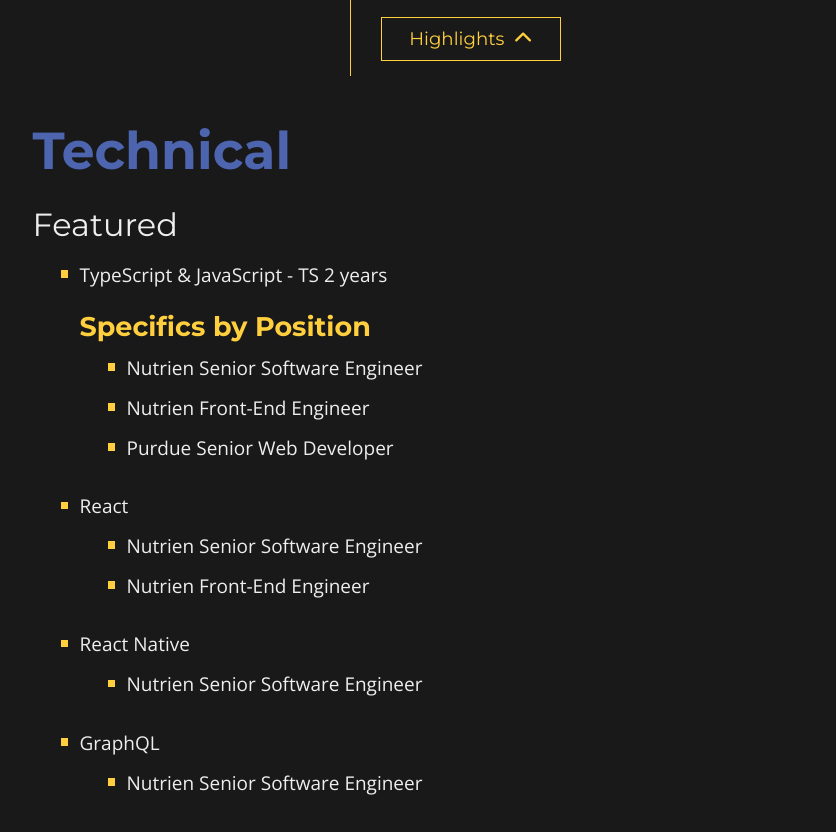
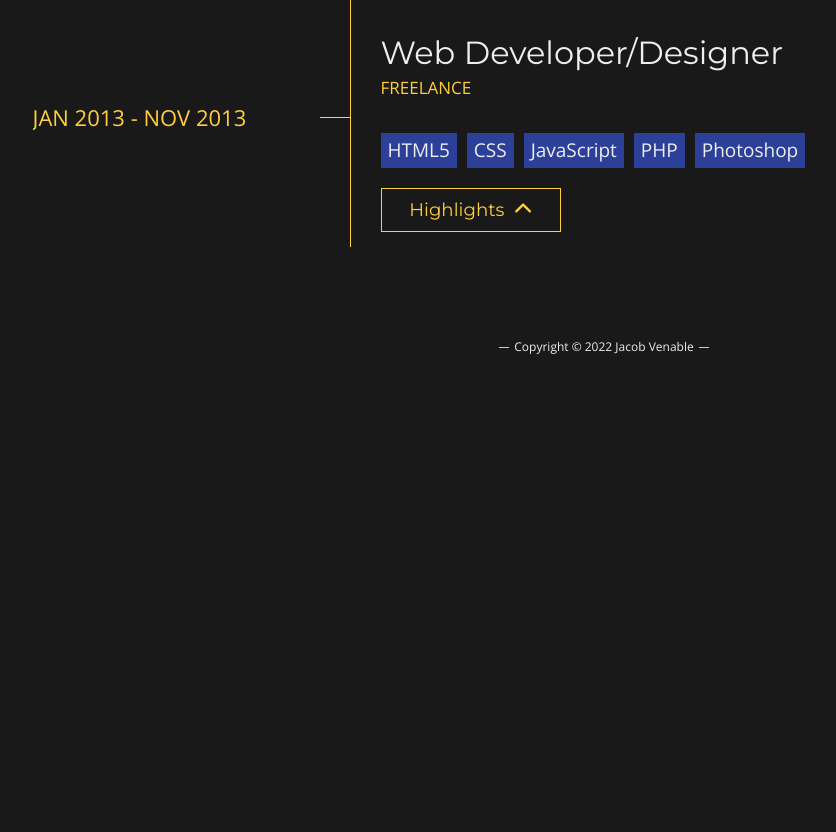
Before and after one commit to jacobvenable/portfolio-nextjs, a Next.js app: page /about in a window 1280 px wide. Shown: the part 1960-2792 px from the top of the page, without its empty margins (36-872 px from the left). After the commit the page ends 2347 px from the top, so only its background shows below. Built offline with nearby package versions, Linux system fonts and the light colour scheme.

Commit message:
feat: remove placeholder content from about page

```diff
--- a/pages/about.tsx
+++ b/pages/about.tsx
@@ -10,103 +10,9 @@
         description="More about Jacob Venable's experience and skills."
         title="Experience"
       />
+      <Typography variant="h1">About</Typography>
       <Typography variant="h2">Experience</Typography>
       <TimeLine />
-
-      <Typography variant="h2">Technical</Typography>
-      <Typography variant="h3">Featured</Typography>
-      <ul>
-        <li>
-          TypeScript &amp; JavaScript - TS 2 years
-          <Typography variant="h4">Specifics by Position</Typography>
-          <ul>
-            <li>Nutrien Senior Software Engineer</li>
-            <li>Nutrien Front-End Engineer</li>
-            <li>Purdue Senior Web Developer</li>
-          </ul>
-        </li>
-        <li>
-          React
-          <ul>
-            <li>Nutrien Senior Software Engineer</li>
-            <li>Nutrien Front-End Engineer</li>
-          </ul>
-        </li>
-        <li>
-          React Native
-          <ul>
-            <li>Nutrien Senior Software Engineer</li>
-          </ul>
-        </li>
-        <li>
-          GraphQL
-          <ul>
-            <li>Nutrien Senior Software Engineer</li>
-          </ul>
-        </li>
-        <li>
-          HTML 5
-          <ul>
-            <li>Nutrien Senior Software Engineer</li>
-            <li>Nutrien Front-End Engineer</li>
-            <li>Purdue Senior Web Developer</li>
-            <li>Purdue Web Developer</li>
-            <li>Assistant Web Designer</li>
-            <li>Freelance Web Developer/Designer</li>
-          </ul>
-        </li>
-        <li>
-          CSS3
-          <ul>
-            <li>Nutrien Senior Software Engineer</li>
-            <li>Nutrien Front-End Engineer</li>
-            <li>Purdue Senior Web Developer</li>
-            <li>Purdue Web Developer</li>
-            <li>Assistant Web Designer</li>
-            <li>Freelance Web Developer/Designer</li>
-          </ul>
-        </li>
-        <li>
-          Git
-          <ul>
-            <li>Nutrien Senior Software Engineer</li>
-            <li>Nutrien Front-End Engineer</li>
-            <li>Purdue Senior Web Developer</li>
-            <li>Purdue Web Developer</li>
-          </ul>
-        </li>
-        <li>
-          Accessibility
-          <ul>
-            <li>Nutrien Front-End Engineer</li>
-            <li>Purdue Senior Web Developer</li>
-            <li>Purdue Web Developer</li>
-          </ul>
-        </li>
-        <li>
-          Webpack
-          <ul>
-            <li>Nutrien Senior Software Engineer</li>
-            <li>Nutrien Front-End Engineer</li>
-            <li>Purdue Senior Web Developer</li>
-          </ul>
-        </li>
-      </ul>
-      <Typography variant="h3">Other</Typography>
-      <ul>
-        <li>Linting</li>
-        <li>PHP</li>
-        <li>GulpJS</li>
-        <li>public speaking</li>
-        <li>presenting</li>
-        <li>visual communication</li>
-      </ul>
-      <Typography variant="h2">Soft</Typography>
-      <ul>
-        <li>public speaking</li>
-        <li>presenting</li>
-        <li>visual communication</li>
-      </ul>
     </ContentContainer>
   );
 };
```
